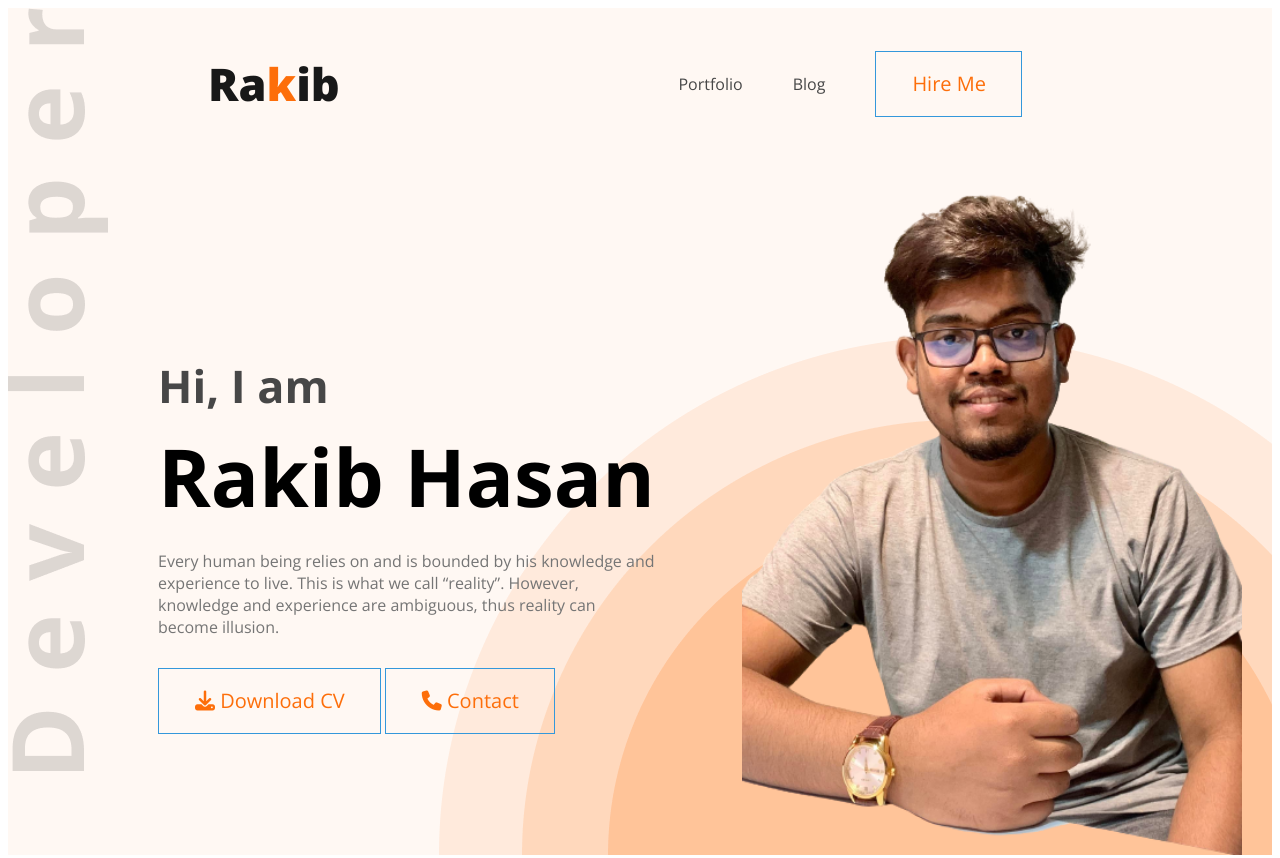
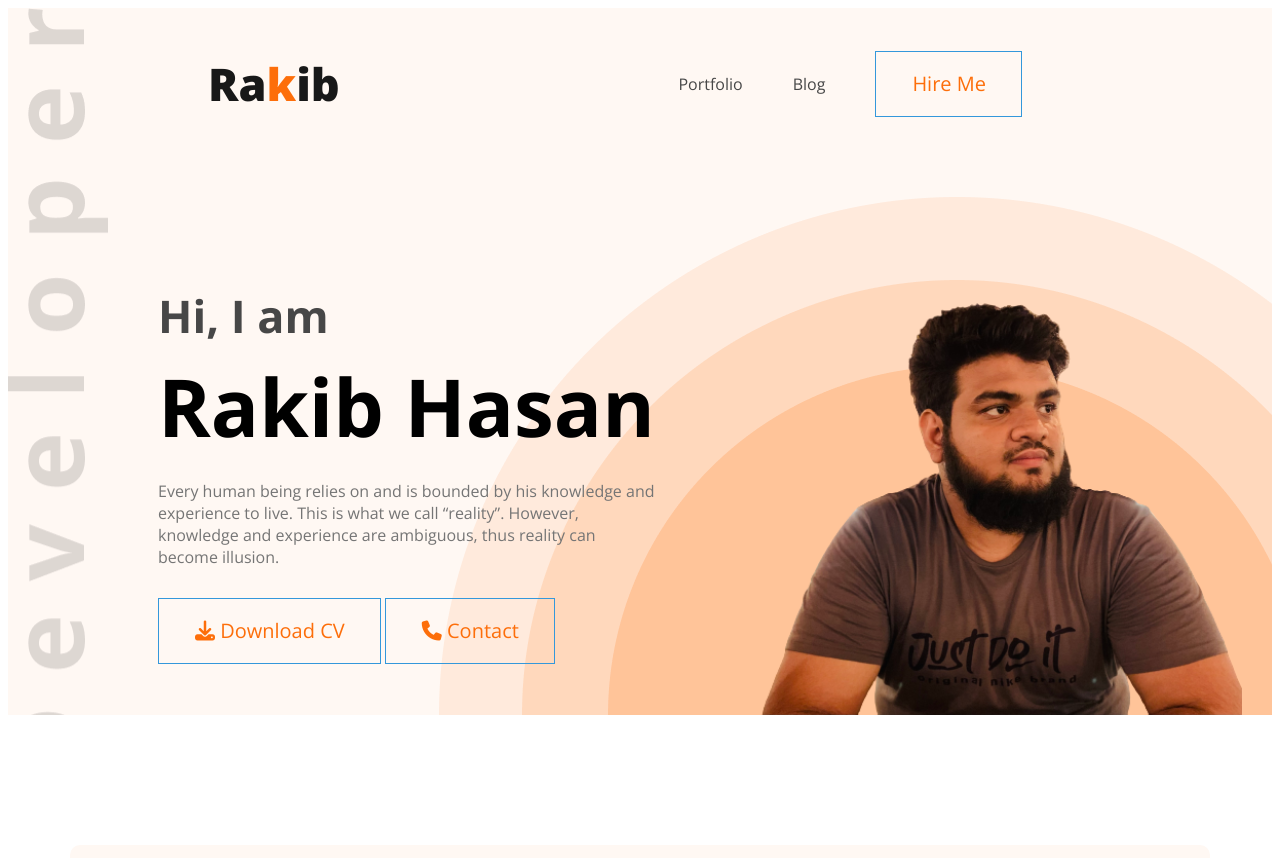
Before and after one commit to GraphiCraftDesigns/my-web, a plain HTML site: page index.html in a window 1280 px wide. Shown: the top 858 px of the page. Drawn offline with nearby package versions, Linux system fonts and the light colour scheme.

Commit message:
first commit

```diff
--- a/index.html
+++ b/index.html
@@ -3,7 +3,7 @@
 <head>
     <meta charset="UTF-8">
     <meta name="viewport" content="width=device-width, initial-scale=1.0">
-    <title>Jahid Khan</title>
+    <title>Rakib Hasan</title>
     <link rel="preconnect" href="https://fonts.googleapis.com">
 <link rel="preconnect" href="https://fonts.gstatic.com" crossorigin>
 <link href="https://fonts.googleapis.com/css2?family=Open+Sans:wght@400;700;800&display=swap" rel="stylesheet">
@@ -28,7 +28,7 @@
                 <button class="btn"><i class="fa-solid fa-download"></i> Download CV</button>
                 <button class="btn"><i class="fa-solid fa-phone"></i> Contact</button>
             </div>
-            <img class="profile-pic" src="./images/jahid3.png" alt="">
+            <img class="profile-pic" src="./images/rakibj.png" alt="">
         </div>
     </header>
     <main>
```
Also changed, not shown: images/rakibj.png (added).
